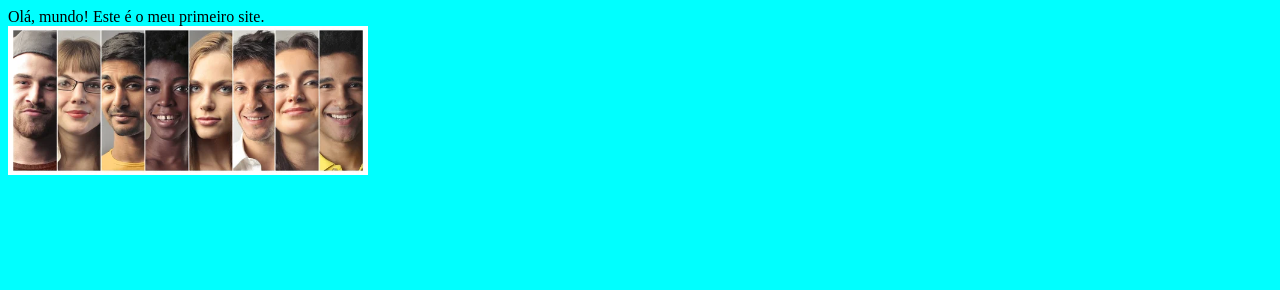
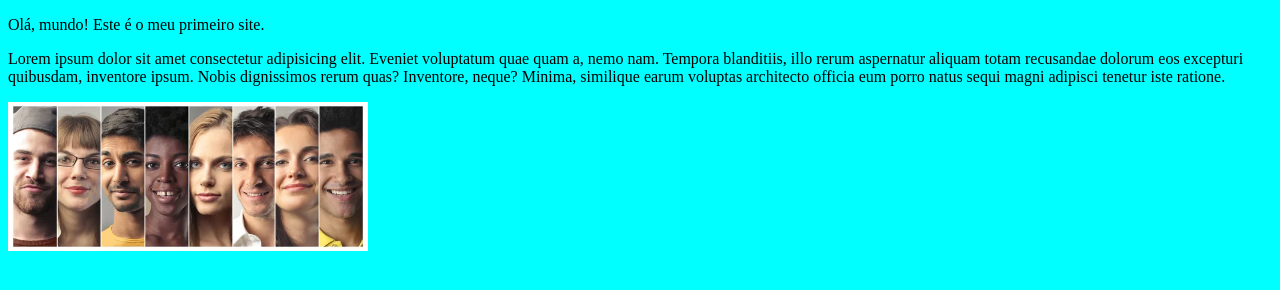
Before and after one commit to imreadyrod/ProjetoWeb1, a plain HTML site: page index.html in a window 1280 px wide. Drawn offline with Linux system fonts and the light colour scheme.

Commit message:
UPDATE index.html

```diff
--- a/index.html
+++ b/index.html
@@ -7,7 +7,9 @@
     <link rel="stylesheet" href="style.css">
 </head>
 <body>
-    Olá, mundo! Este é o meu primeiro site.<br>
+    <p>Olá, mundo! Este é o meu primeiro site.</p>
+
+    <p>Lorem ipsum dolor sit amet consectetur adipisicing elit. Eveniet voluptatum quae quam a, nemo nam. Tempora blanditiis, illo rerum aspernatur aliquam totam recusandae dolorum eos excepturi quibusdam, inventore ipsum. Nobis dignissimos rerum quas? Inventore, neque? Minima, similique earum voluptas architecto officia eum porro natus sequi magni adipisci tenetur iste ratione.</p>
     <img src="pessoas.jpg" alt="" width="360px">
 </body>
 </html>
```
